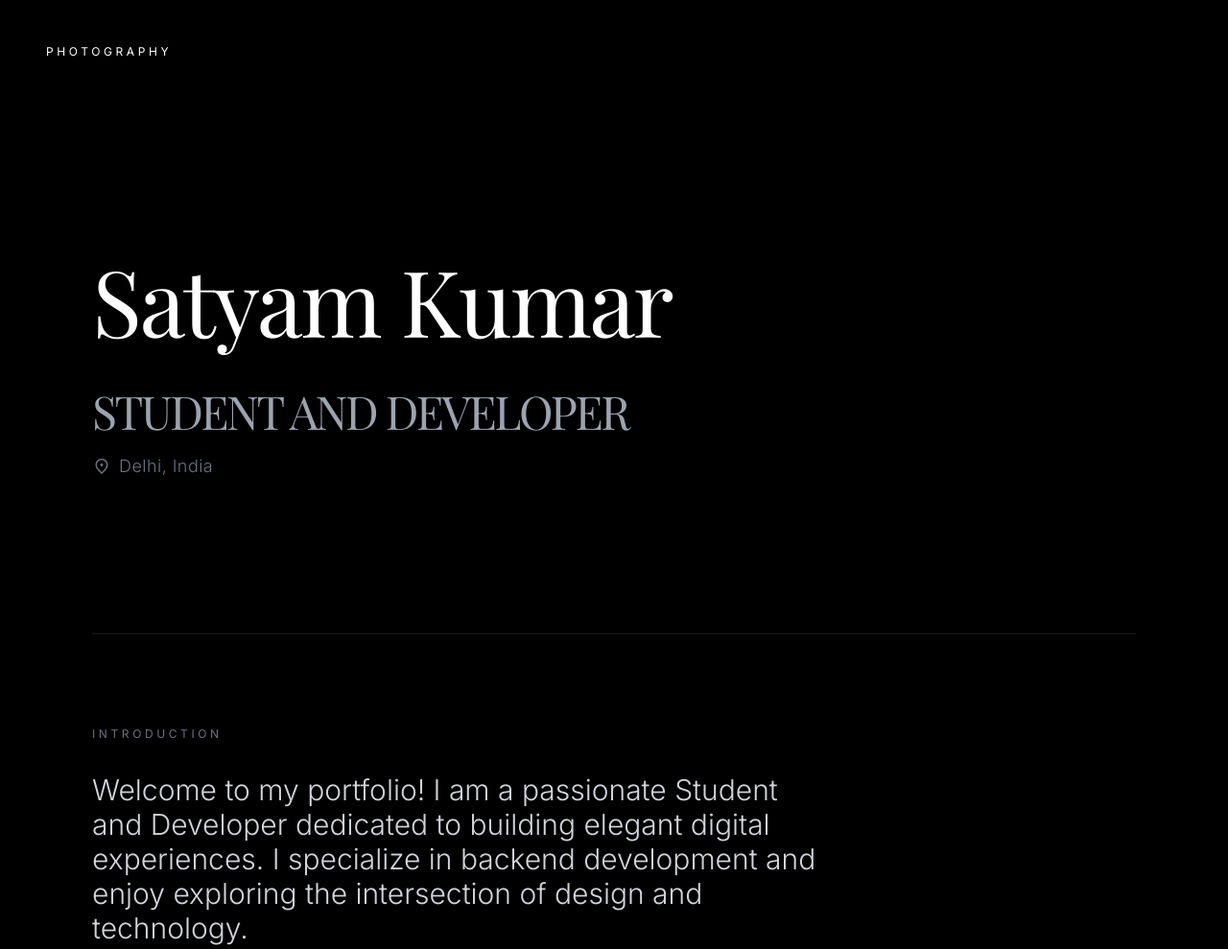
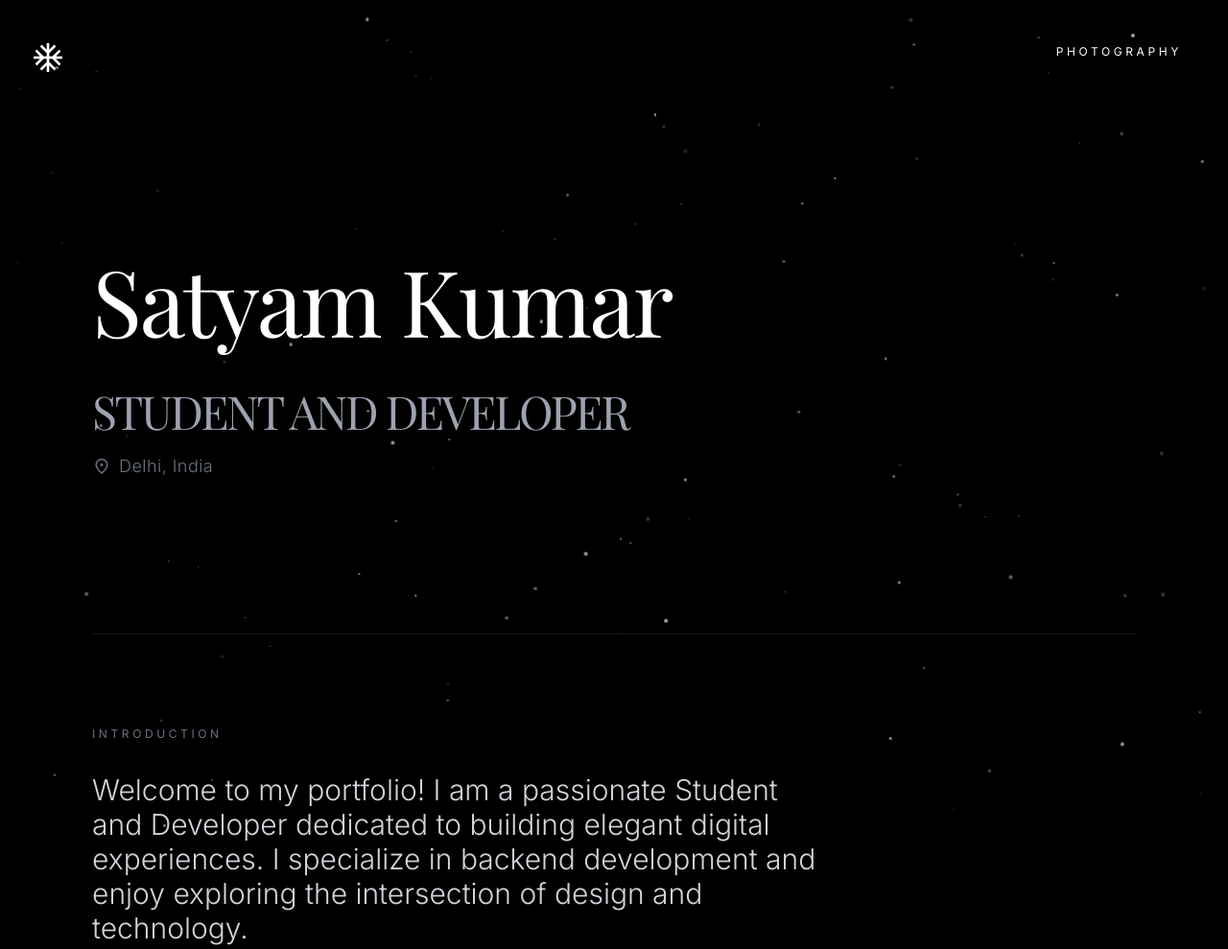
Before and after one commit to SatyamKumar1234/ggsatyamk, a Flask app: page / in a window 1280 px wide. Shown: the top 989 px of the page at 96% size. Run offline with Flask 3, Linux system fonts and the light colour scheme; some libraries are stand-ins or nearby versions; some web fonts are replaced.

Commit message:
Update index.html

```diff
--- a/templates/index.html
+++ b/templates/index.html
@@ -38,6 +38,57 @@
             overflow-x: hidden;
         }
 
+        .snow-container {
+            position: fixed;
+            top: 0;
+            left: 0;
+            width: 100%;
+            height: 100%;
+            pointer-events: none;
+            z-index: 0;
+            opacity: 1;
+            transition: opacity 2s ease-in-out;
+        }
+
+        .snowflake {
+            position: absolute;
+            border-radius: 50%;
+            top: -20px;
+            animation: fall linear infinite, blink ease-in-out infinite alternate;
+        }
+
+        .snowflake.white {
+            background-color: #ffffff;
+        }
+
+        .snowflake.grey {
+            background-color: #4a4a4a;
+        }
+
+        @keyframes fall {
+            0% {
+                transform: translateY(-10vh) translateX(0);
+            }
+
+            100% {
+                transform: translateY(110vh) translateX(35px);
+            }
+        }
+
+        @keyframes blink {
+            0% {
+                opacity: 0.1;
+            }
+
+            50% {
+                opacity: 0.6;
+            }
+
+            100% {
+                opacity: 0.1;
+            }
+        }
+
         ::-webkit-scrollbar {
             width: 4px;
         }
@@ -55,15 +106,24 @@
 
 <body class="font-display bg-background-dark text-white selection:bg-white selection:text-black">
 
+    <!-- Snow Container -->
+    <div class="snow-container" id="snow"></div>
+
+    <!-- Snow Toggle Button (Top Left) -->
+    <button id="snow-toggle"
+        class="absolute top-10 left-8 z-50 text-white hover:scale-110 transition-all cursor-pointer flex items-center justify-center p-0 bg-transparent border-none outline-none"
+        aria-label="Toggle Snow">
+        <span id="toggle-icon" class="material-symbols-outlined text-4xl">
+            ac_unit
+        </span>
+    </button>
+
     <div class="relative z-10 min-h-screen flex flex-col items-center">
-        <header class="w-full max-w-none px-4 py-10 flex justify-between items-center lg:px-12">
+        <header class="w-full max-w-none px-4 py-10 flex justify-end items-center lg:pr-12">
             <nav>
                 <a class="text-xs font-medium tracking-[0.3em] uppercase hover:text-gray-400 transition-colors"
                     href="{{ photography_link }}">Photography</a>
             </nav>
-            <!-- Empty div to maintain justify-between spacing if needed later,
-                 or simply remove if Photography alone on left is sufficient -->
-            <div></div>
         </header>
 
         <main class="w-full max-w-6xl px-8 flex-grow">
@@ -150,6 +210,54 @@
             <p class="text-2xl tracking-[0.4em] font-light text-white uppercase">@SATYAMKUMAR</p>
         </footer>
     </div>
+
+    <script>
+        const snowContainer = document.getElementById('snow');
+        const toggleBtn = document.getElementById('snow-toggle');
+        const toggleIcon = document.getElementById('toggle-icon');
+
+        let isSnowing = true;
+
+        toggleBtn.addEventListener('click', () => {
+            isSnowing = !isSnowing;
+            if (isSnowing) {
+                snowContainer.style.opacity = '1';
+                toggleBtn.style.color = 'white';
+                toggleBtn.style.opacity = '1';
+            } else {
+                snowContainer.style.opacity = '0';
+                toggleBtn.style.color = '#6b7280';
+                toggleBtn.style.opacity = '0.7';
+            }
+        });
+
+        const count = 180;
+        for (let i = 0; i < count; i++) {
+            const snowflake = document.createElement('div');
+            const isWhite = Math.random() > 0.4;
+            snowflake.className = isWhite ? 'snowflake white' : 'snowflake grey';
+
+            const size = isWhite ? Math.random() * 3 + 1 : Math.random() * 1.5 + 0.5;
+            snowflake.style.width = `${size}px`;
+            snowflake.style.height = `${size}px`;
+
+            snowflake.style.left = `${Math.random() * 100}%`;
+
+            const duration = Math.random() * 15 + 10;
+            const startDelay = Math.random() * duration;
+
+            snowflake.style.animationDuration = `${duration}s, ${Math.random() * 3 + 2}s`;
+            snowflake.style.animationDelay = `-${startDelay}s, ${Math.random() * 5}s`;
+
+            if (isWhite) {
+                snowflake.style.animationName = 'fall, blink';
+            } else {
+                snowflake.style.animationName = 'fall';
+                snowflake.style.opacity = Math.random() * 0.3;
+            }
+            snowContainer.appendChild(snowflake);
+        }
+    </script>
 </body>
 
 </html>
```
